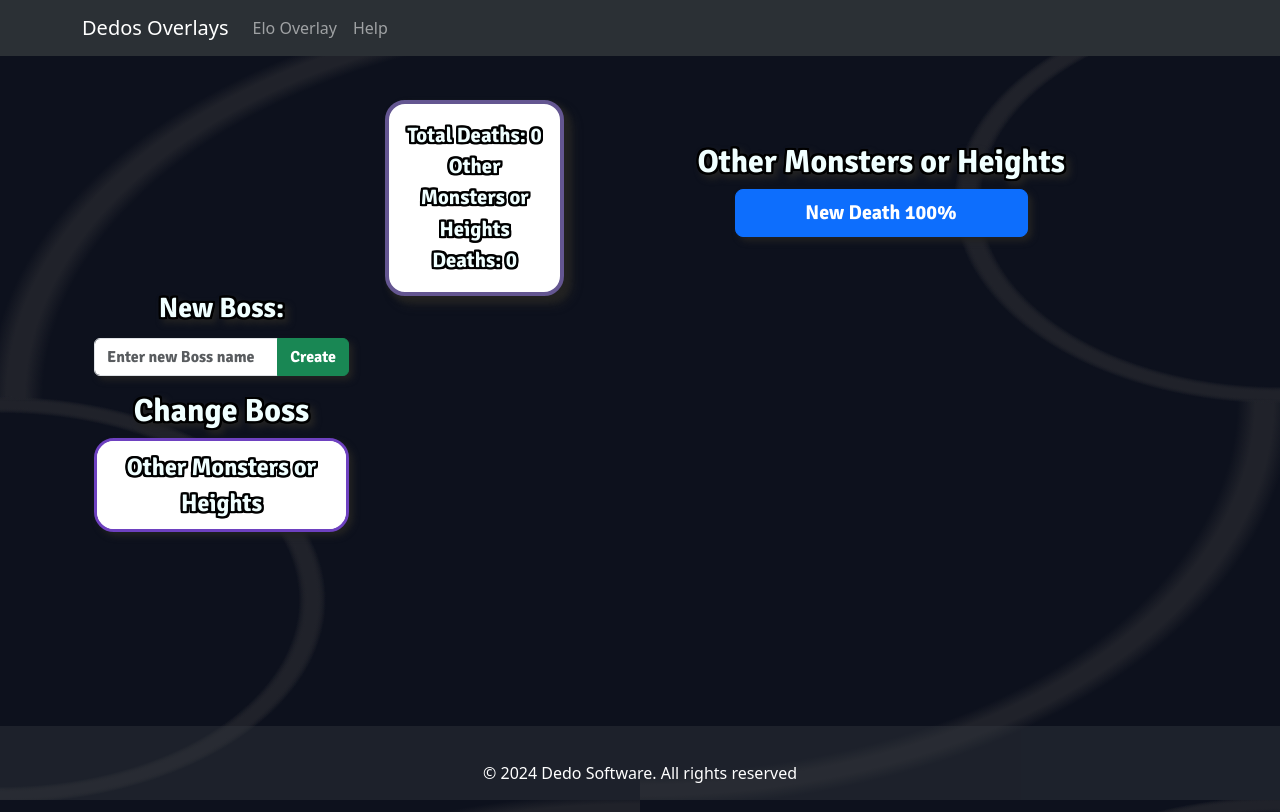
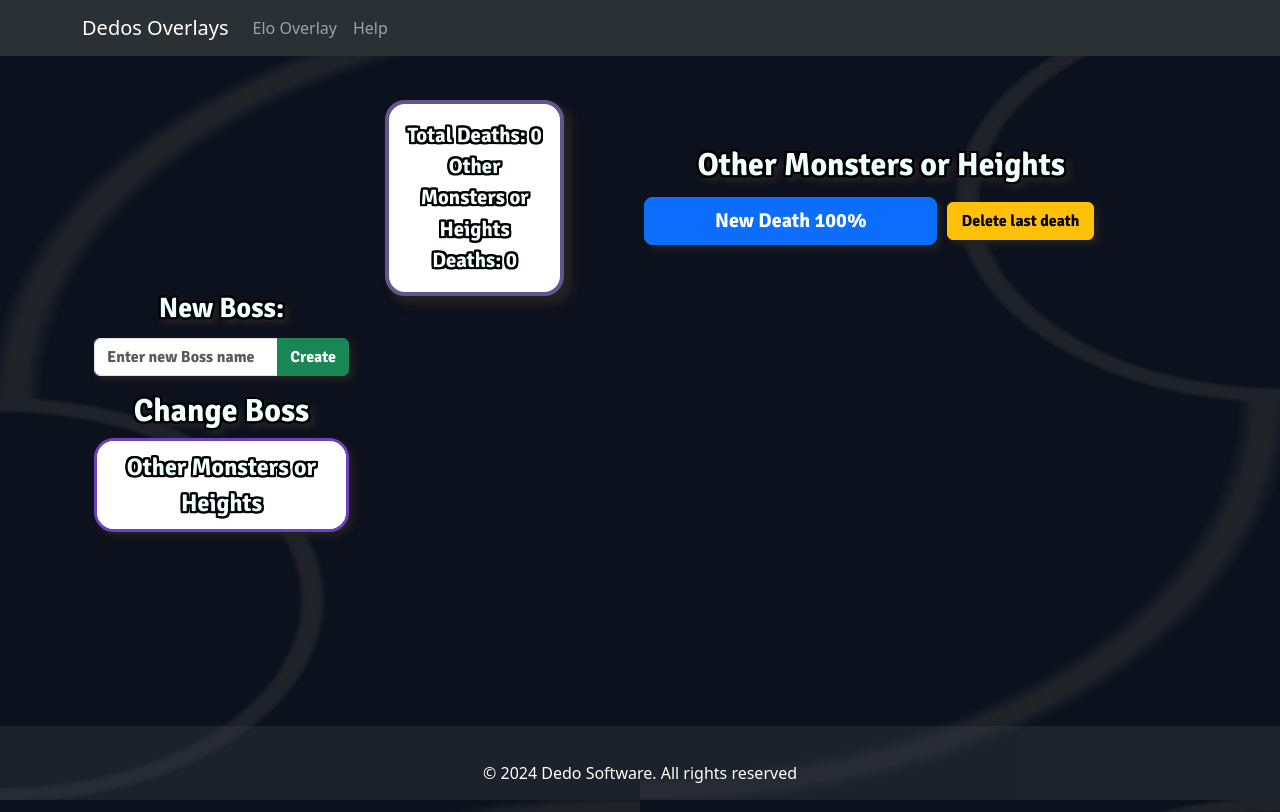
Before and after one commit to deadofarceus/DedosOverlays, a React (Vite) app: page /DeathCounter/mod in a window 1280 px wide. Built offline with nearby package versions, Linux system fonts and the light colour scheme.

Commit message:
feat: disable p2 button

```diff
--- a/src/components/Deathcounter/ControlPanel.tsx
+++ b/src/components/Deathcounter/ControlPanel.tsx
@@ -1,5 +1,5 @@
 import { useState } from "react";
-import { Button, Col, Form } from "react-bootstrap";
+import { Button, Col, Form, Row } from "react-bootstrap";
 import { Player, PlayerD } from "../../types/DeathcounterTypes";
 
 function ControlPanel({ player, callback }: PlayerD) {
@@ -14,10 +14,11 @@ function ControlPanel({ player, callback }: PlayerD) {
   return (
     <Col xs={4} className="w-75">
       <h2>{current.name}</h2>
+      <Row className="w-100 centerR">
         <Button
           size="lg"
           variant="primary"
-        className="mb-3 w-50"
+          className="w-50 deathbutton"
           onClick={() => {
             player.bosses[player.currentBoss].deaths.push(percentage);
             callback(
@@ -32,6 +33,24 @@ function ControlPanel({ player, callback }: PlayerD) {
         >
           {"New Death " + percentage + "%"}
         </Button>
+        <Button
+          className="w-25 deathbutton"
+          variant="warning"
+          onClick={() => {
+            player.bosses[player.currentBoss].deaths.pop();
+            callback(
+              new Player(
+                player.id,
+                player.name,
+                player.bosses,
+                player.currentBoss
+              )
+            );
+          }}
+        >
+          Delete last death
+        </Button>
+      </Row>
       {current.name !== "Other Monsters or Heights" && (
         <Form.Group className="percentageGroup">
           <Form.Label className="formlabel">HP Left %</Form.Label>
@@ -52,17 +71,19 @@ function ControlPanel({ player, callback }: PlayerD) {
           />
         </Form.Group>
       )}
-      {current.name !== "Other Monsters or Heights" &&
-        !current.secondPhase &&
-        percentage === 0 && (
+      {current.name !== "Other Monsters or Heights" && percentage === 0 && (
         <Button
           size="lg"
           variant="secondary"
           className="mt-3"
           onClick={() => {
-              current.secondPhase = true;
+            current.secondPhase = !current.secondPhase;
             for (let i = 0; i < current.deaths.length; i++) {
+              if (current.secondPhase) {
                 current.deaths[i] = current.deaths[i] += 100;
+              } else {
+                current.deaths[i] = current.deaths[i] -= 100;
+              }
             }
             callback(
               new Player(
@@ -74,7 +95,9 @@ function ControlPanel({ player, callback }: PlayerD) {
             );
           }}
         >
-            Enable Second Phase
+          {!current.secondPhase
+            ? "Enable Second Phase"
+            : "Disable Second Phase"}
         </Button>
       )}
     </Col>
--- a/src/components/Deathcounter/overlay/DeathOverlay.tsx
+++ b/src/components/Deathcounter/overlay/DeathOverlay.tsx
@@ -25,8 +25,8 @@ function DeathOverlay() {
     <Container className="deathOverlayCon">
       <Col className="centerC">
         <Row className="w-100">
-          <span className="numOfDeaths">💀 Gesamt: {total}</span>
-          <span className="numOfDeaths">
+          <span className="numOfDeaths blackOutline">💀 Gesamt: {total}</span>
+          <span className="numOfDeaths blackOutline">
             💀 {current.name}: {current.deaths.length - 1}
           </span>
         </Row>
--- a/src/styles/Deathcounter.css
+++ b/src/styles/Deathcounter.css
@@ -154,3 +154,7 @@
 .deathOverlayGraphCon {
     padding: 0;
 }
+
+.deathbutton {
+    margin: 5px;
+}
```
Lines whose indentation alone changed are shown as unchanged.
